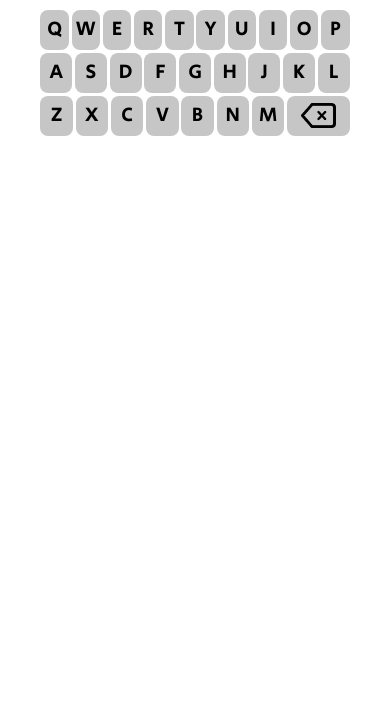
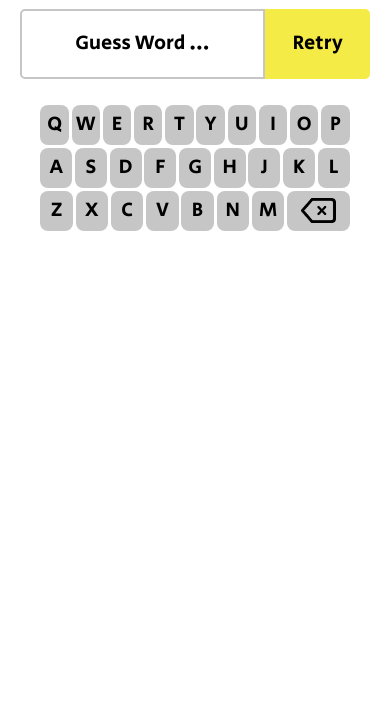
Before and after one commit to iO-Academy/2022-dragons-wordle, a plain HTML site: page index.html in a window 390 px wide. Shown: the part 141-844 px from the top of the page. Drawn offline with Linux system fonts and the light colour scheme.

Commit message:
added input bar to General Layout (note that there are style toggles that will become functional in the following story

```diff
--- a/index.html
+++ b/index.html
@@ -20,8 +20,12 @@
         <div class="letterTiles">
 
         </div>
-        <div class="wordInput">
-
+        <div class="wordInput Input Outcome">
+            <form method="post" action="">
+                <input type="text" placeholder="Guess Word ..." class="textInput">
+                <input type="submit" value="Enter" class="enter submitFormButton">
+                <input type="submit" value="Retry" class="retry retryButton">
+            </form>
         </div>
         <section class="keypadContainer">
             <div class="keypadRow">
--- a/styles.css
+++ b/styles.css
@@ -95,6 +95,68 @@ nav {
     margin: auto;
 }
 
+
+
+.wordInput {
+    height: 70px;
+    width: 70%;
+    margin: 0 auto;
+    margin-bottom: 25px;
+}
+
+form {
+    height: 100%;
+    display: flex;
+}
+.textInput {
+    font-family: var(--letterFont);
+    font-size: 3rem;
+    text-align: center;
+    width: 70%;
+    border-radius: 5px 0px 0px 5px;
+    border-style: solid;
+    border-color: #C6C6C6;
+    background-color: #ffffff;
+    margin-right: 0;
+}
+/* this styles the placeholder text */
+.textInput::placeholder {
+    color: #000000;
+    text-align: center;
+}
+
+.submitFormButton {
+    background-color: #47b863;
+    font-size: 3rem;
+    font-family: var(--letterFont);
+    width: 30%;
+    border-radius: 0px 5px 5px 0px;
+    border-color: #47b863;
+    border-style: solid;
+}
+.retryButton {
+    background-color: #f4eb47;
+    font-size: 3rem;
+    font-family: var(--letterFont);
+    width: 30%;
+    border-radius: 0px 5px 5px 0px;
+    border-color: #f4eb47;
+    border-style: solid;
+    display: none;
+}
+/* toggling this class completely removes the section*/
+.outcome {
+    /*display: none;*/
+}
+/* toggling this class removes the enter button*/
+.enter{
+    display: none;
+}
+
+.retry {
+    display: block;
+}
+
 @media only screen and (min-width: 800px){
     .title h1 {
         font-size: 6rem;
@@ -112,6 +174,18 @@ nav {
     .delete {
         min-width: 60px;
     }
+
+    .textInput {
+        font-size: 3rem;
+    }
+
+    .retryButton {
+        font-size: 3rem;
+    }
+
+    .submitFormButton {
+        font-size: 3rem;
+    }
 }
 
 @media only screen and (max-width: 550px) {
@@ -119,6 +193,21 @@ nav {
         font-size: 2rem;
         height: 60px;
         border-radius: 12px;
+    }
+    .wordInput {
+        width: 90%;
+    }
+
+    .textInput {
+        font-size: 2rem;
+    }
+
+    .retryButton {
+        font-size: 2rem;
+    }
+
+    .submitFormButton {
+        font-size: 2rem;
     }
 }
 
```
